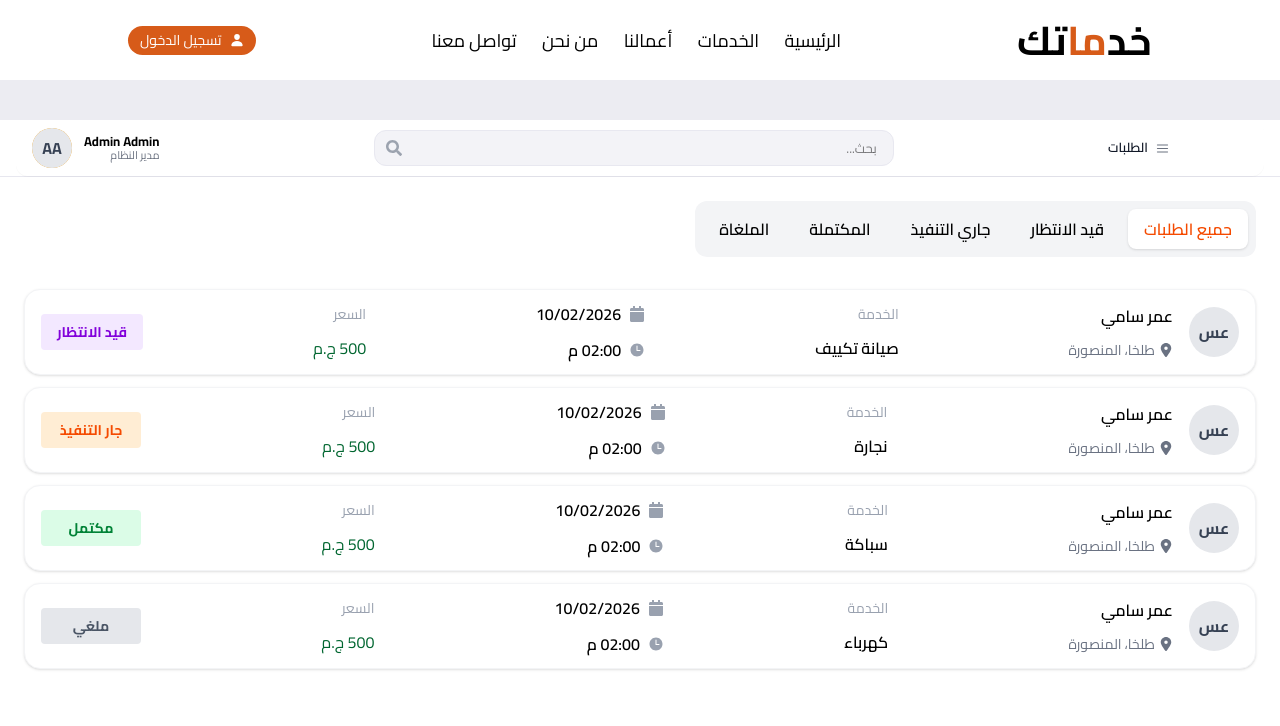
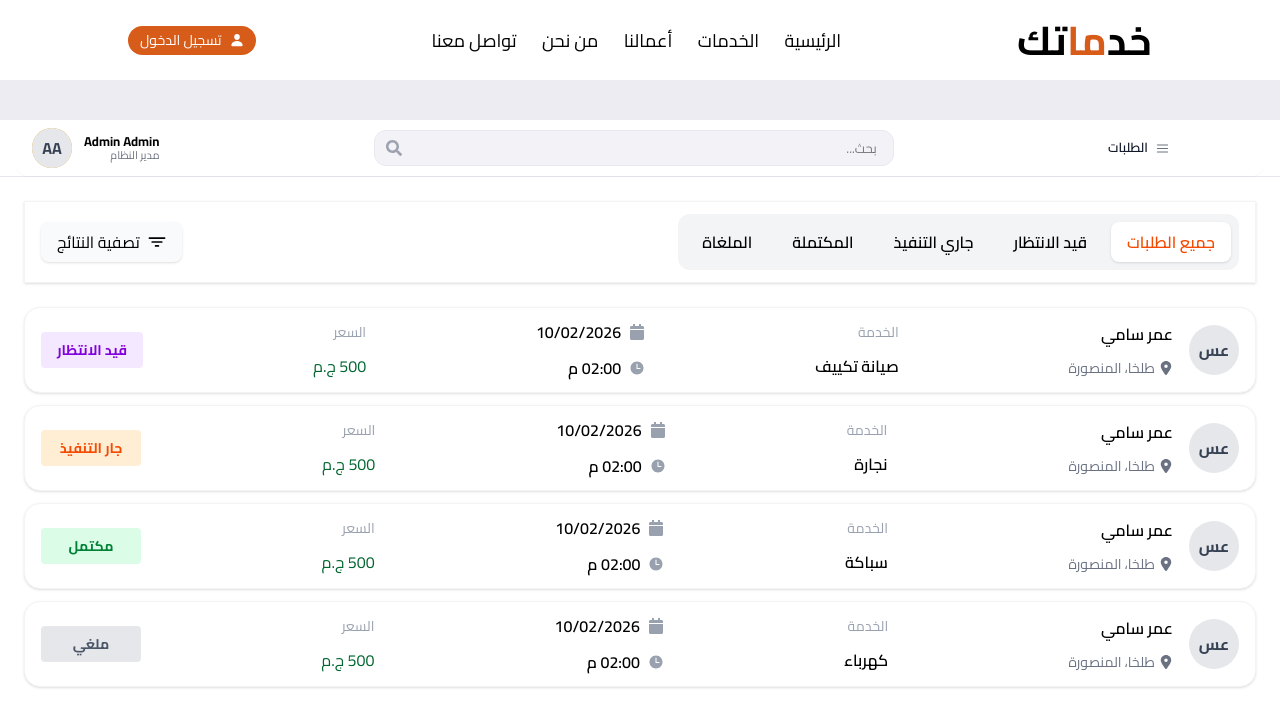
Before and after one commit to NorhanGamalY/khadamatak, a React (Vite) app: page /admin/request01s in a window 1280 px wide. Shown: the top 726 px of the page. Built offline with nearby package versions, Linux system fonts and the light colour scheme.

Commit message:
adding filtration button

```diff
--- a/src/pages/admin/Orders.jsx
+++ b/src/pages/admin/Orders.jsx
@@ -1,6 +1,8 @@
 import { useState } from "react";
 import Tabs from "../../components/orders/Tabs";
 import { Card } from "../../components/orders/Card";
+import { BsFilterRight } from "react-icons/bs";
+import { IoFilter } from "react-icons/io5";
 
 const orders = [
   {
@@ -62,8 +64,14 @@ export default function Orders() {
 });
 
   return (
-    <div className='min-h-screen flex flex-col gap-4 p-6'>
-      <Tabs active={tab} onChange={setTab} />
+    <div className='min-h-screen flex flex-col gap-2 p-6'>
+      <div className="flex items-center justify-between bg-white shadow-sm border border-gray-100 px-4 py-3">
+        <Tabs active={tab} onChange={setTab} />
+        <button className="flex items-center gap-2 px-4 py-2 rounded-lg border-gray-200 bg-gray-50 shadow ">
+         <IoFilter size={18}/>
+          تصفية النتائج
+        </button>
+      </div>
       <div className="mt-4 space-y-3">
   {filteredOrders.map(order => (
     <Card key={order.id} order={order} />
```
